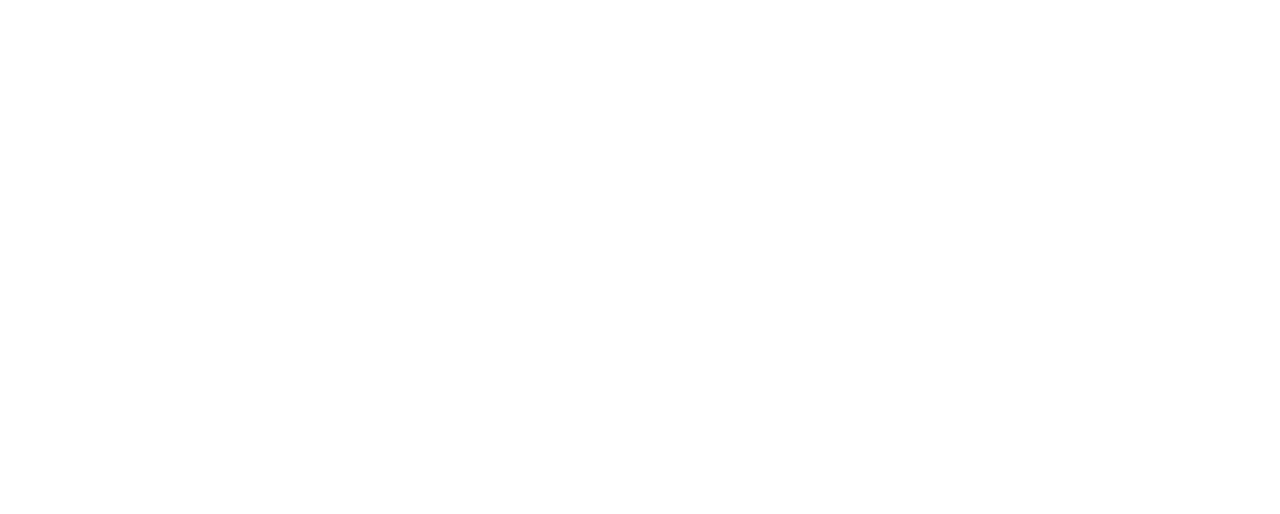
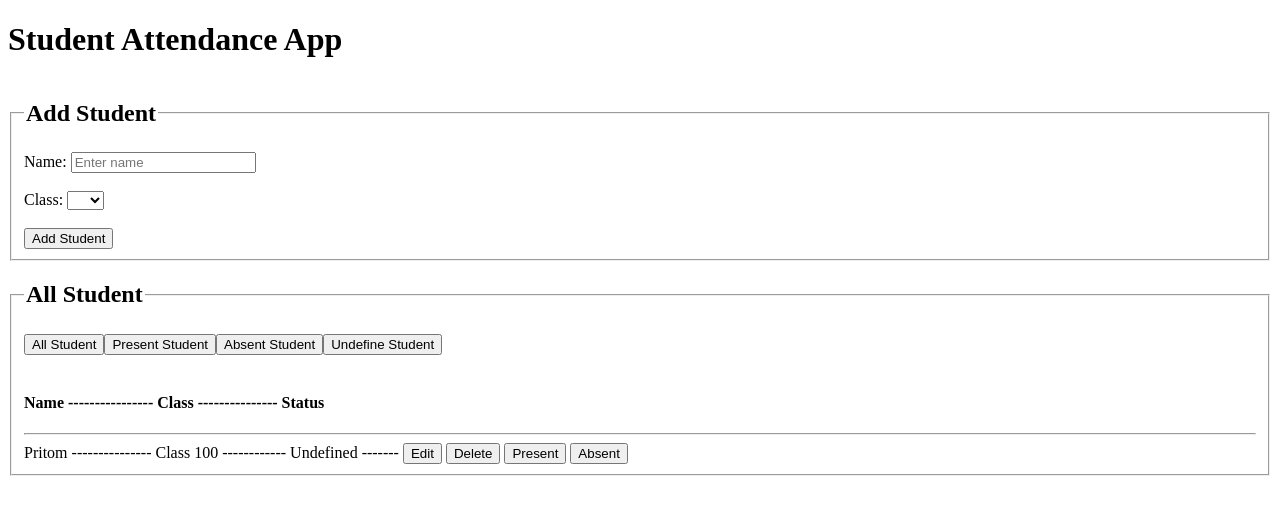
Before and after one commit to PRITOM-0/StudentAttendanceApp-React-Context-Redux-RTK, a React (Vite) app: page / in a window 1280 px wide. Shown: the top 514 px of the page. Built offline with nearby package versions, Linux system fonts and the light colour scheme.

Commit message:
Feature added * Add/Edit/Delete students * Mark attendance (Present / Absent) * Display list of students * Filter by attendance

```diff
--- a/src/App.jsx
+++ b/src/App.jsx
@@ -1,7 +1,26 @@
 import "./App.css";
+import StudentForm from "./Components/StudentForm";
+import StudentList from "./Components/StudentList";
+import { useState } from "react";
+const demolist = [
+  {
+    id: 1,
+    name: "Pritom",
+    class: "Class 100",
+    status: undefined,
+    editMode:false,
+  },
+];
 
 function App() {
-  return <></>;
+  const [studentList, setStudentList] = useState(demolist);
+  return (
+    <>
+      <h1>Student Attendance App</h1>
+      <StudentForm studentList={studentList} setStudentList={setStudentList} />
+      <StudentList studentList={studentList} setStudentList={setStudentList} />
+    </>
+  );
 }
 
 export default App;
--- /dev/null
+++ b/src/Components/StudentForm.jsx
@@ -0,0 +1,66 @@
+import React, { useState } from "react";
+
+const StudentForm = (props) => {
+  const { studentList, setStudentList } = props;
+  const [inputName, setInputName] = useState("");
+  const [inputClass, setInputClass] = useState("");
+
+  const submithandle = (e) => {
+    e.preventDefault();
+    if (inputName === "" || inputClass === "") {
+      alert("Enter Student Information");
+      return;
+    }
+    const newStudent = {
+      id: Date.now() + "",
+      name: inputName,
+      class: inputClass,
+      status: undefined,
+      editMode:false,
+    };
+    setStudentList([...studentList, newStudent]);
+    setInputClass("");
+    setInputName("");
+  };
+
+  return (
+    <>
+      <form onSubmit={(e) => submithandle(e)}>
+        <fieldset>
+          <legend><h2>Add Student</h2></legend>
+          <label htmlFor="stdname">Name: </label>
+          <input
+            type="text"
+            name="stdname"
+            placeholder="Enter name"
+            value={inputName}
+            onChange={(e) => {
+              setInputName(e.target.value);
+            }}
+          />
+          <br />
+          <br />
+          <label htmlFor="stdclass">Class: </label>
+          <select
+            name="stdclass"
+            value={inputClass}
+            onChange={(e) => {
+              setInputClass(e.target.value);
+            }}
+          >
+            <option value=""> </option>
+            <option value="Class 10">10</option>
+            <option value="Class 11">11</option>
+            <option value="Class 12">12</option>
+            <option value="Class 13">13</option>
+          </select>
+          <br />
+          <br />
+          <input type="submit" value="Add Student" />
+        </fieldset>
+      </form>
+    </>
+  );
+};
+
+export default StudentForm;
--- /dev/null
+++ b/src/Components/StudentItem.jsx
@@ -0,0 +1,157 @@
+import { useState } from "react";
+
+const StudentItem = (props) => {
+  const { std, setStudentList, studentList } = props;
+
+  const [editName, setEditName] = useState("");
+  const [editClass, setEditClass] = useState("");
+
+  const deletehandle = () => {
+    setStudentList([...studentList.filter((el) => el.id !== std.id)]);
+  };
+  const edithandle = () => {
+    setStudentList([
+      ...studentList.map((el) => {
+        if (std.id == el.id) {
+          return {
+            ...el,
+            editMode: true,
+          };
+        }
+        return el;
+      }),
+    ]);
+    setEditName(std.name);
+    setEditClass(std.class);
+  };
+
+  const updatehandle = () => {
+    setStudentList([
+      ...studentList.map((el) => {
+        if (std.id == el.id) {
+          return {
+            ...el,
+            name: editName,
+            class: editClass,
+            editMode: false,
+          };
+        }
+        return el;
+      }),
+    ]);
+    setEditName("");
+    setEditClass("");
+  };
+  const presenthandle = () => {
+    setStudentList([
+      ...studentList.map((el) => {
+        if (std.id == el.id) {
+          return {
+            ...el,
+            status: true,
+          };
+        }
+        return el;
+      }),
+    ]);
+  };
+  const absenthandle = () => {
+    setStudentList([
+      ...studentList.map((el) => {
+        if (std.id == el.id) {
+          return {
+            ...el,
+            status: false,
+          };
+        }
+        return el;
+      }),
+    ]);
+  };
+
+  return (
+    <>
+      <hr />
+      <div>
+        <span>
+          {std.editMode == false && std.name}
+          {std.editMode == true && (
+            <input
+              type="text"
+              name="stdname"
+              placeholder="Enter name"
+              value={editName}
+              onChange={(e) => {
+                setEditName(e.target.value);
+              }}
+            />
+          )}{" "}
+          ---------------{" "}
+        </span>
+        <span>
+          {std.editMode == false && std.class}
+          {std.editMode == true && (
+            <select
+              name="stdclass"
+              value={editClass}
+              onChange={(e) => {
+                setEditClass(e.target.value);
+              }}
+            >
+              <option value=""> </option>
+              <option value="Class 10">10</option>
+              <option value="Class 11">11</option>
+              <option value="Class 12">12</option>
+              <option value="Class 13">13</option>
+            </select>
+          )}{" "}
+          ------------{" "}
+        </span>
+        <span>
+          {std.status == undefined && "Undefined"}
+          {std.status == true && "Present"}
+          {std.status == false && "Absent"} -------
+        </span>
+        <span>
+          {" "}
+          {std.editMode == false && (
+            <input type="button" value="Edit" onClick={edithandle} />
+          )}
+          {std.editMode == true && (
+            <input type="button" value="Update" onClick={updatehandle} />
+          )}{" "}
+        </span>
+        <span>
+          {" "}
+          <input type="button" value="Delete" onClick={deletehandle} />{" "}
+        </span>
+        {std.status == undefined && (
+          <span>
+            {" "}
+            <input type="button" value="Present" onClick={presenthandle} />{" "}
+          </span>
+        )}
+        {std.status == undefined && (
+          <span>
+            {" "}
+            <input type="button" value="Absent" onClick={absenthandle} />{" "}
+          </span>
+        )}
+        {std.status == true && (
+          <span>
+            {" "}
+            <input type="button" value="Absent" onClick={absenthandle} />{" "}
+          </span>
+        )}
+        {std.status == false && (
+          <span>
+            {" "}
+            <input type="button" value="Present" onClick={presenthandle} />{" "}
+          </span>
+        )}
+      </div>
+    </>
+  );
+};
+
+export default StudentItem;
--- /dev/null
+++ b/src/Components/StudentList.jsx
@@ -0,0 +1,87 @@
+import React, { useState } from "react";
+import StudentItem from "./StudentItem";
+
+const StudentList = (props) => {
+  const { studentList, setStudentList } = props;
+  const [listMode, setListMode] = useState("All");
+  let students=studentList;
+  const listhandle = (m) => {
+    setListMode(m);
+  };
+  if(listMode=="All"){
+    students=studentList;
+  }
+  else if(listMode=="P"){
+    students=[...studentList.filter(el=>(el.status==true))]
+  }
+  else if(listMode=="A"){
+    students=[...studentList.filter(el=>(el.status==false))]
+  }
+  else if(listMode=="U"){
+    students=[...studentList.filter(el=>(el.status==undefined))]
+  }
+
+  return (
+    <>
+      <fieldset>
+        <legend>
+          <h2>
+            {listMode == "All" && "All Student"}
+            {listMode == "P" && "Present Student"}
+            {listMode == "A" && "Absent Student"}
+            {listMode == "U" && "Undefine Student"}
+          </h2>
+        </legend>
+        <div>
+          <button
+            onClick={() => {
+              listhandle("All");
+            }}
+          >
+            All Student
+          </button>
+          <button
+            onClick={() => {
+              listhandle("P");
+            }}
+          >
+            Present Student
+          </button>
+          <button
+            onClick={() => {
+              listhandle("A");
+            }}
+          >
+            Absent Student
+          </button>
+          <button
+            onClick={() => {
+              listhandle("U");
+            }}
+          >
+            Undefine Student
+          </button>
+        </div>
+        <br />
+        <div>
+          <h4>
+            <span>Name ---------------- </span>
+            <span>Class --------------- </span>
+            <span>Status</span>
+          </h4>
+        </div>
+        {students?.map((std) => (
+          <div key={std.id}>
+            <StudentItem
+              std={std}
+              setStudentList={setStudentList}
+              studentList={studentList}
+            />
+          </div>
+        ))}
+      </fieldset>
+    </>
+  );
+};
+
+export default StudentList;
```
